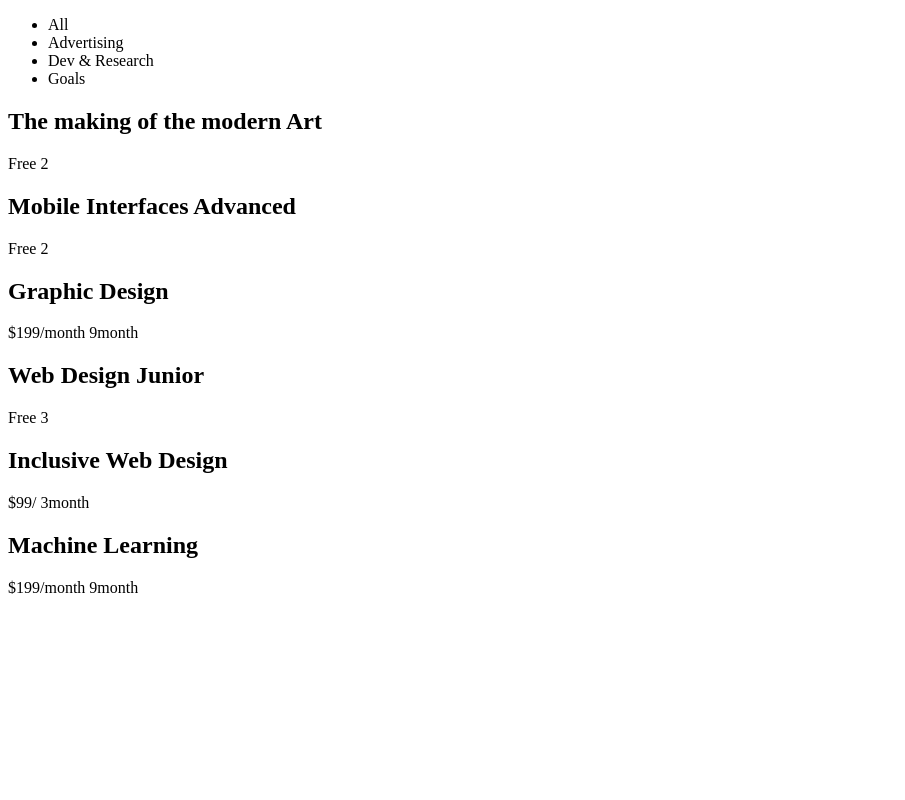
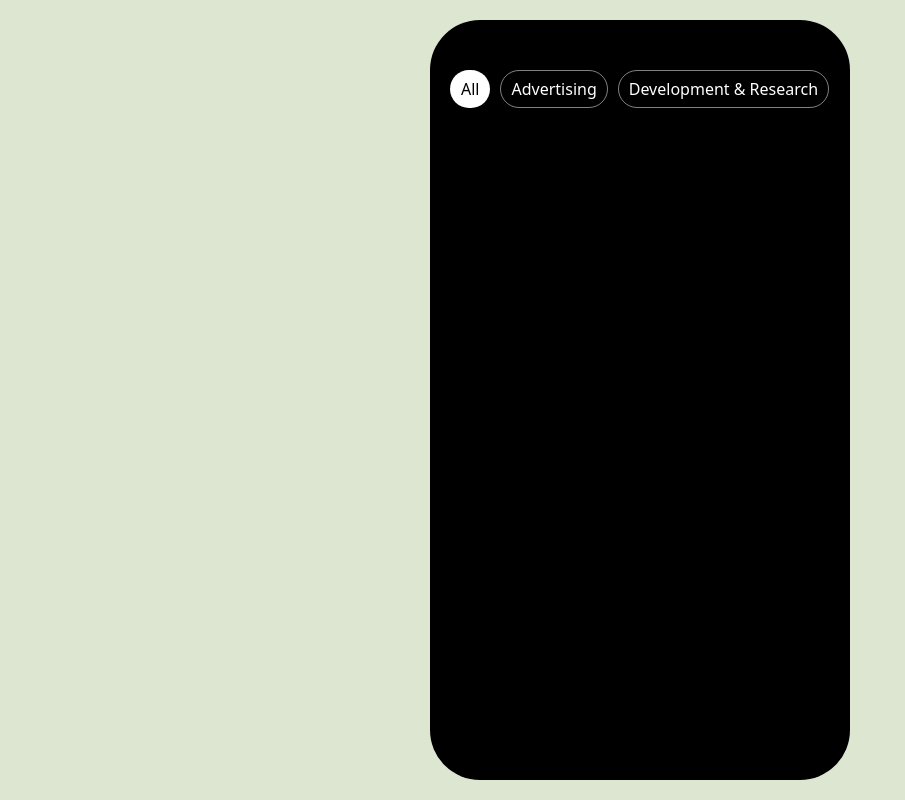
Before and after one commit to Thinkteam20/clone-advanced-css-websites, a website built with Vite: page index.html in a window 1280 px wide. Shown: the whole page, without its empty margins (0-905 px from the left). Built offline with nearby package versions, Linux system fonts and the light colour scheme.

Commit message:
header bar style

```diff
--- a/index.html
+++ b/index.html
@@ -13,9 +13,9 @@
     <!-- header -->
     <div class="header">
       <ul class="header__list">
-        <li class="header__list-item">All</li>
+        <li class="header__list-item header__list-item--inverted">All</li>
         <li class="header__list-item">Advertising</li>
-        <li class="header__list-item">Dev & Research</li>
+        <li class="header__list-item">Development & Research</li>
         <li class="header__list-item">Goals</li>
       </ul>
     </div>
@@ -52,7 +52,7 @@
       <div class="cards__card">
         <h2 class="card__title">Inclusive Web Design</h2>
         <div class="card__footer">
-          <span class="price">$99/</span>
+          <span class="price">$99/month</span>
           <span class="length">3month</span>
         </div>
       </div>
--- /dev/null
+++ b/styles/reset.scss
@@ -0,0 +1,52 @@
+/* http://meyerweb.com/eric/tools/css/reset/
+   v2.0 | 20110126
+   License: none (public domain)
+*/
+
+html, body, div, span, applet, object, iframe,
+h1, h2, h3, h4, h5, h6, p, blockquote, pre,
+a, abbr, acronym, address, big, cite, code,
+del, dfn, em, img, ins, kbd, q, s, samp,
+small, strike, strong, sub, sup, tt, var,
+b, u, i, center,
+dl, dt, dd, ol, ul, li,
+fieldset, form, label, legend,
+table, caption, tbody, tfoot, thead, tr, th, td,
+article, aside, canvas, details, embed,
+figure, figcaption, footer, header, hgroup,
+menu, nav, output, ruby, section, summary,
+time, mark, audio, video {
+	margin: 0;
+	padding: 0;
+	border: 0;
+	font-size: 100%;
+	font: inherit;
+	vertical-align: baseline;
+}
+/* HTML5 display-role reset for older browsers */
+article, aside, details, figcaption, figure,
+footer, header, hgroup, menu, nav, section {
+	display: block;
+}
+body {
+	line-height: 1;
+}
+ol, ul {
+	list-style: none;
+}
+blockquote, q {
+	quotes: none;
+}
+blockquote:before, blockquote:after,
+q:before, q:after {
+	content: '';
+	content: none;
+}
+table {
+	border-collapse: collapse;
+	border-spacing: 0;
+}
+
+html, body {
+	font-family: system-ui, -apple-system, BlinkMacSystemFont, 'Segoe UI', Roboto, Oxygen, Ubuntu, Cantarell, 'Open Sans', 'Helvetica Neue', sans-serif;
+}
--- a/styles/style.scss
+++ b/styles/style.scss
@@ -0,0 +1,132 @@
+@import "./reset.scss";
+
+body {
+    background-color: #dce6d1;
+    display: flex;
+    justify-content: center;
+    align-items: center;
+    height: 100vh;
+}
+
+.phone {
+    background-color: black;
+    border-radius: 50px;
+    height: 95%;
+    width: 420px;
+    padding: 50px 20px;
+    box-sizing: border-box;
+}
+
+.header {
+    overflow-x: scroll;
+
+    .header__list {
+        display: flex;
+        color: white;
+        gap: 10px;
+        width: max-content;
+
+        .header__list-item{
+            border: 1px solid rgba($color: #fff, $alpha: 0.5);
+            padding: 10px;
+            border-radius: 20px;
+            white-space: nowrap;
+        }
+        .header__list-item--inverted {
+            background-color: white;
+            color: black;
+        }
+    }
+}
+
+// Hide the scroll bar 💡
+.header::-webkit-scrollbar {
+    display: none;
+}
+
+
+// .header__list-item {
+//     white-space: nowrap; /* Prevents items from wrapping to the next line */
+//     padding: 12px;
+//     border-radius: 50px;
+//     background-color: green;
+//     color: white;
+// }
+
+// // main cards
+// .cards {
+//     display: grid;
+//     grid-template-columns: 1fr 1fr;
+//     gap: 10px;
+//     background-color: #ffffff;
+// }
+
+// .cards__card {
+//     height: 140px;
+//     padding: 12px;
+//     display: flex;
+//     flex-direction: column;
+//     justify-content: space-around;
+//     border-radius: 20px;
+//     outline: 2px solid black;
+// }
+
+// .card__title{
+//     font-size: 24px;
+// }
+
+// .card__footer{
+//     background-color: yellow;
+//     display: flex;
+//     justify-content: space-between;
+//     align-items: center;
+// }
+
+// .price{
+//     padding: 8px;
+//     font-size: 20px;
+//     border-radius: 50px;
+//     outline: 1px solid black;
+// }
+
+// .length{
+//     width: 24px;
+//     height: 24px;
+//     border-radius: 20%;
+//     outline: 1px solid black;
+// }
+
+// .cards__card:nth-child(1){
+//     background-color: black;
+//     color: grey;
+//     padding: 10px;
+// }
+
+// .cards__card:nth-child(3){
+//     display: flex;
+//     justify-content: center;
+//     align-items: center;
+//     background-color: greenyellow;
+//     // grid-column-start: 1;
+//     // grid-column-end: 3;
+//     grid-column: 1 / span 2;
+// }
+
+// .cards__card:nth-child(6){
+//     display: flex;
+//     justify-content: center;
+//     align-items: center;
+//     background-color: coral;
+//     grid-column: 1 / span 2;
+// }
+
+
+// // responsive
+// @media screen and (max-width: 768px) {
+//     .cards {
+//       grid-template-columns: 1fr; /* Switch to a single column on smaller screens */
+//       max-width: 100%;
+//     }
+
+//     /* Add any additional responsive styling as needed */
+//   }
```
Also changed, not shown: src/images/01.png (added).
